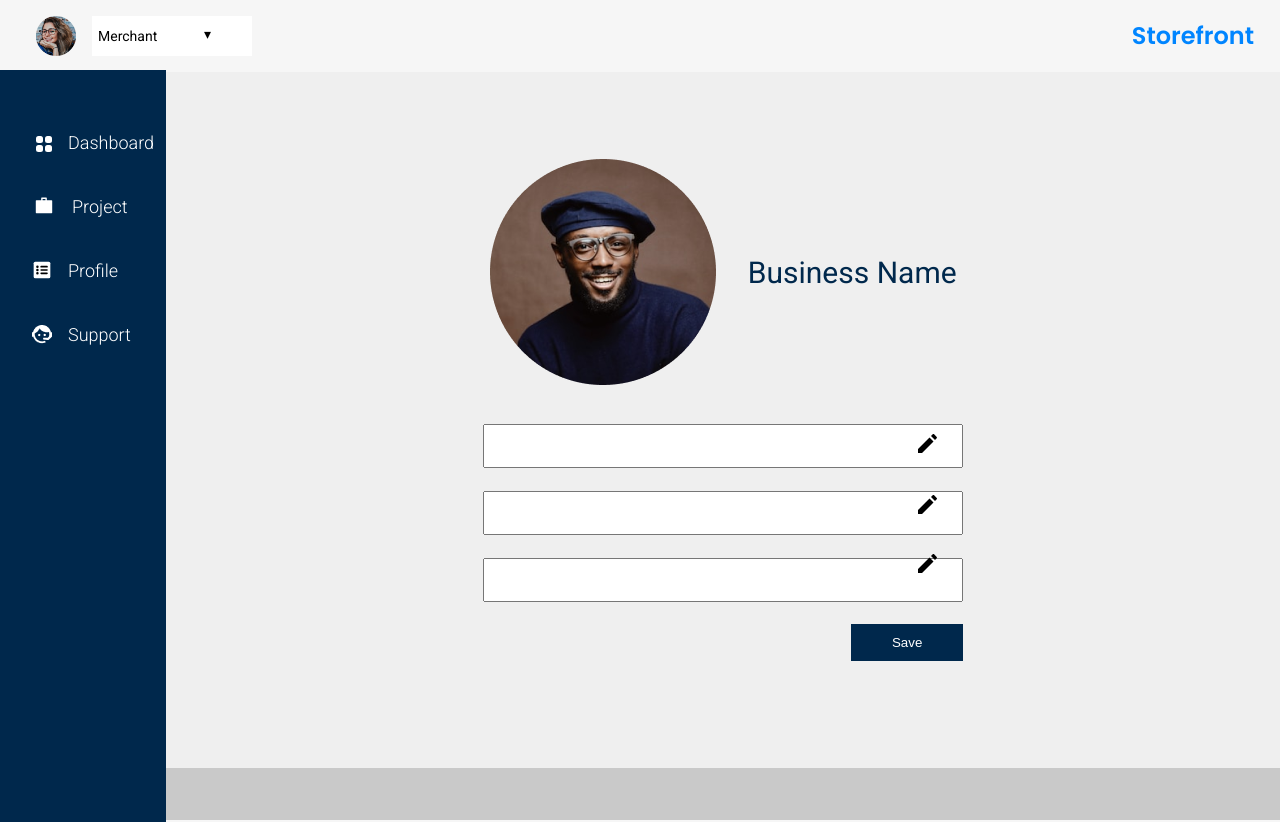
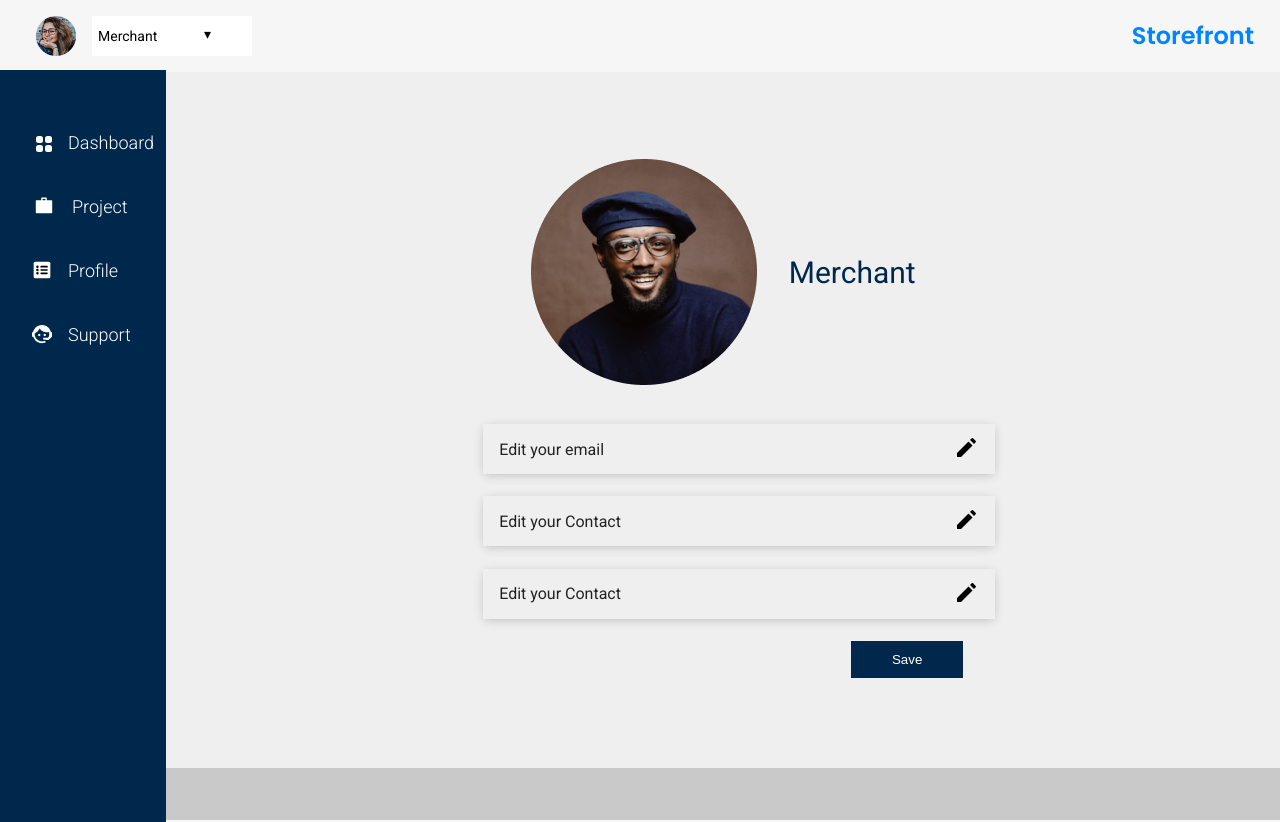
Before and after one commit to amt-augustineopokukesse/my-storefront-frontend, a React (Vite) app: page /dashboard/profile in a window 1280 px wide. Built offline with nearby package versions, Linux system fonts and the light colour scheme; no server answers.

Commit message:
projects session

```diff
--- a/src/Pages/Dashboard/DashboardPages.tsx
+++ b/src/Pages/Dashboard/DashboardPages.tsx
@@ -1,18 +1,16 @@
 import { Route, Routes } from "react-router-dom";
 import { DashboardPage } from "./DashboardPage";
 import { ProfilePage } from "./ProfilePage";
-import { ProjectPage } from "./ProjectPage";
 import { SupportPage } from "./SupportPage";
 import '../../assets/styles/dashboardStyles/DashboardPages.scss';
-import { TemplatesPage } from "./TemplatesPage";
+import ProjectsAndTemplates from "./ProjectsAndTemplates";
 
 export const DashboardPages: React.FC = () => {
     return (
         <div className="dashboard-pages">
                 <Routes>
                    <Route index element={<DashboardPage />} />
-                   <Route path="project" element={<ProjectPage />} />
-                   <Route path="project/templates" element={<TemplatesPage />}/>
+                   <Route path="/project/*" element={<ProjectsAndTemplates />} />
                    <Route path="profile" element={<ProfilePage />} />
                    <Route path="support" element={<SupportPage />} />
                 </Routes>
--- a/src/Pages/Dashboard/ProfilePage.tsx
+++ b/src/Pages/Dashboard/ProfilePage.tsx
@@ -1,22 +1,44 @@
 import '../../assets/styles/dashboardStyles/ProfilePage.scss'
 import profilephoto from '../../assets/images/Ellipse 15.png'
 import editLogo from '../../assets/svg/icons8-edit.svg'
+import { useEffect, useState } from 'react';
 
-export const ProfilePage: React.FC = () => {
+type user = {
+    [key: string]: any;
+}
+
+export const ProfilePage: React.FC<user> = (props) => {
+
+
+    const { merchantUser } = props;
+    const [ merchantExists, setmerchantExists ] = useState(merchantUser);
+
+    useEffect(() => {
+        const merchant = localStorage.getItem("merchant");
+        if (merchant) {
+            setmerchantExists(JSON.parse(merchant));
+        }
+    }, [])
 
     return (
         <div className="profile-details">
             <div className="image-name">
                 <img className='photo' src={profilephoto} alt="" />
-                <h3 className='name'>Business Name</h3>
+                <h3 className='name'>{ merchantExists? merchantExists.business_name : "Merchant"}</h3>
             </div>
             <div className="form">
-                <input type="text"/>
-                <input type="text" />
-                <input type="text" />
-                <img className='edit-button email-edit-button' src={editLogo} alt="" />
-                <img className='edit-button contact-edit-button' src={editLogo} alt="" />
-                <img className='edit-button location-edit-button' src={editLogo} alt="" />
+                <div className='form-div'>
+                    <input disabled value={merchantExists? merchantExists.email : "Edit your email"} type="text"/>
+                    <img className='edit-button email-edit-button' src={editLogo} alt="" />
+                </div>
+                <div className='form-div'>
+                    <input disabled type="text" value={merchantExists && merchantExists.contact ? merchantExists.contact : "Edit your Contact"}/>
+                    <img className='edit-button contact-edit-button' src={editLogo} alt="" />
+                </div>
+                <div className='form-div'>
+                    <input disabled type="text" value={merchantExists && merchantExists.address ? merchantExists.address : "Edit your Contact"} />
+                    <img className='edit-button location-edit-button' src={editLogo} alt="" />
+                </div>
 
                 <span className='button-span'>
                 <button type='submit' className='save-profile-details-button'>Save</button>
--- a/src/Pages/Dashboard/ProjectPage.tsx
+++ b/src/Pages/Dashboard/ProjectPage.tsx
@@ -6,7 +6,7 @@ import { Link } from 'react-router-dom'
 export const ProjectPage: React.FC = () => {
     return (
         <div className='project-page'>
-            <Link to='/project/templates' className='router-link' >
+            <Link to='templates' className='router-link' >
             <button className='new-project-button'>
                 <span className='filelogo-name-span'>
                     <img src={filelogo} alt="" />
--- /dev/null
+++ b/src/Pages/Dashboard/ProjectsAndTemplates.tsx
@@ -0,0 +1,15 @@
+import { Route, Routes } from "react-router-dom";
+import { ProjectPage } from "./ProjectPage";
+import { TemplatesPage } from "./TemplatesPage";
+
+const ProjectsAndTemplates: React.FC = () => {
+    return (
+                <Routes>
+                   <Route index element={<ProjectPage />} />
+                   <Route path="templates" element={<TemplatesPage />}/>
+                </Routes>
+
+    )
+}
+
+export default ProjectsAndTemplates;
--- a/src/assets/styles/dashboardStyles/ProfilePage.scss
+++ b/src/assets/styles/dashboardStyles/ProfilePage.scss
@@ -33,8 +33,24 @@
     gap: 1.4rem;
     flex-direction: column;
 }
-.form > input {
-    height: 2.4rem;
+
+.form-div {
+    height: 50px;
+    width: 30rem;
+    position: relative;
+}
+
+.form > .form-div > input {
+    height: 50px;
+    width: 30rem;
+    padding: 0 16px;
+    font-family: 'Roboto';
+    font-size: 16px;
+    color: #222;
+    line-height: 19px;
+    box-shadow: 0px 2px 10px -2px rgba(0,0,0,0.25);
+    outline: none;
+    border: none;
 }
 input[type="file"]{
     width: 13rem;
@@ -70,24 +86,12 @@ input[type="text"]:focus{
     height: 1.5rem;
     cursor: pointer;
 }
-.email-edit-button{
+.email-edit-button,
+.contact-edit-button,
+.location-edit-button {
     position: absolute;
-    top: 0.5rem;
-    left: 27rem;
+    top: 12px;
+    right: -15px;
     background-color: transparent;
     border: none;
 }
-.contact-edit-button{
-    position: absolute;
-    top: 4.3rem;
-    left: 27rem;
-    background-color: transparent;
-    border: none;
-}
-.location-edit-button{
-    position: absolute;
-    top: 8rem;
-    left: 27rem;
-    background-color: transparent;
-    border: none;
-}
--- a/src/components/Dashboard/DashboardSideBar.tsx
+++ b/src/components/Dashboard/DashboardSideBar.tsx
@@ -21,7 +21,7 @@ export const DashboardSideBar: React.FC = () => {
                 </li>
 
                 <li className='project'>
-                    <Link to="/project" className='link'>
+                    <Link to="project" className='link'>
                         <button className='dashboard-button'>
                             <img src={profilelogo} alt="" />
                             Project
@@ -30,7 +30,7 @@ export const DashboardSideBar: React.FC = () => {
                 </li>
 
                 <li className='profile'>
-                    <Link to="/profile" className='link'>
+                    <Link to="profile" className='link'>
                         <button className='dashboard-button'>
                             <img src={projectlogo} alt="" />
                             Profile
@@ -39,7 +39,7 @@ export const DashboardSideBar: React.FC = () => {
                 </li>
 
                 <li className='support'>
-                    <Link to="/support" className='link'>
+                    <Link to="support" className='link'>
                         <button className='dashboard-button'>
                             <img src={supportlogo} alt="" />
                             Support
```
